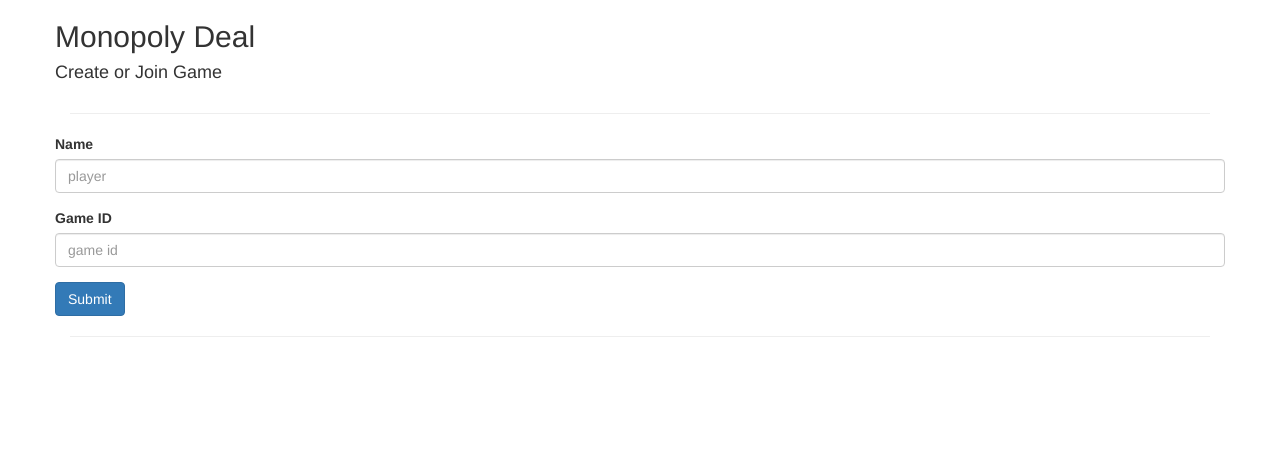
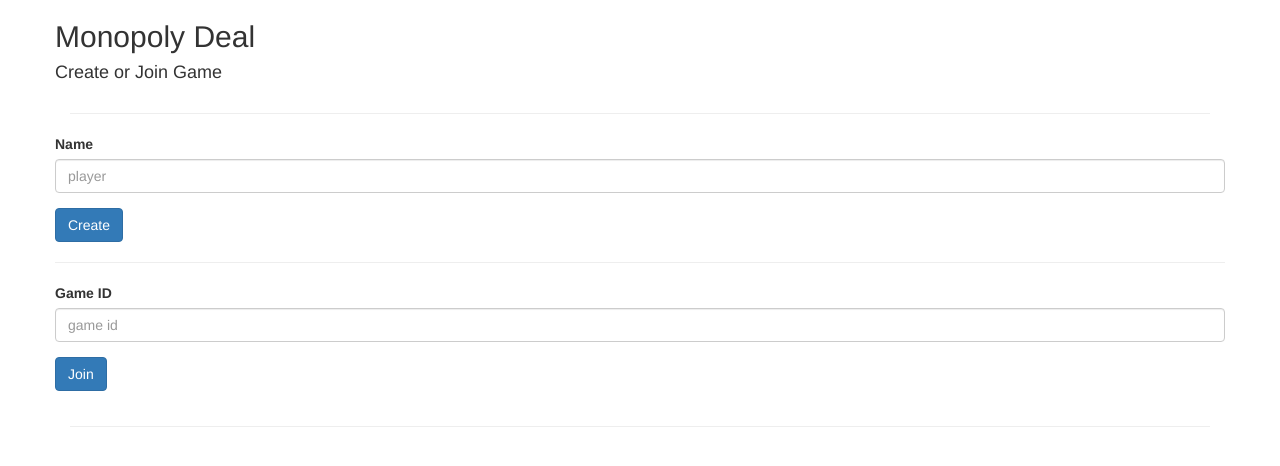
Before and after one commit to hayleymathews/monopoly_deal, a Flask app: page / in a window 1280 px wide. Shown: the top 466 px of the page. Run offline with Flask 2, Linux system fonts and the light colour scheme; some libraries are stand-ins or nearby versions.

Commit message:
cleaner creation

```diff
--- a/app/main/forms.py
+++ b/app/main/forms.py
@@ -5,5 +5,5 @@
 
 class GameForm(Form):
     player = StringField('Name', validators=[Required()])
-    room = StringField('Game ID', validators=[Required()])
+    room = StringField('Game ID')
     submit = SubmitField('Enter Game')
--- a/app/main/routes.py
+++ b/app/main/routes.py
@@ -1,3 +1,4 @@
+import uuid
 from flask import session, redirect, url_for, render_template, request
 from . import main
 from .forms import GameForm
@@ -8,7 +9,7 @@
     form = GameForm()
     if form.validate_on_submit():
         session['player'] = form.player.data
-        session['room'] = form.room.data
+        session['room'] = form.room.data or uuid.uuid4()
         session['chat_room'] = form.room.data + '_chat'
         return redirect(url_for('.game'))
     elif request.method == 'GET':
--- a/app/templates/index.html
+++ b/app/templates/index.html
@@ -13,9 +13,13 @@
    <div class="row">
     <div class="form-group">
       {{ wtf.form_field(form.player, type='text', class='form-control', placeholder='player') }}
+      <button type="submit" class="btn btn-primary">Create</button>
+    </div>
+    <hr>
+    <div class="form-group">
       {{ wtf.form_field(form.room, type='text', class='form-control', placeholder='game id') }}
+      <button type="submit" class="btn btn-primary">Join</button>
     </div>
-    <button type="submit" class="btn btn-primary">Submit</button>
     </div>
   </form>
   <hr>
--- a/requirements.txt
+++ b/requirements.txt
@@ -9,6 +9,7 @@
 Flask-SocketIO==4.3.0
 Flask-WTF==0.14.3
 future==0.18.2
+gevent==20.5.0
 greenlet==0.4.15
 gunicorn==20.0.4
 gym==0.15.4
@@ -27,6 +28,7 @@
 scipy==1.4.1
 six==1.13.0
 telnetlib3==1.0.2
+uuid==1.30
 visitor==0.1.3
 Werkzeug==1.0.1
 WTForms==2.3.1
```
